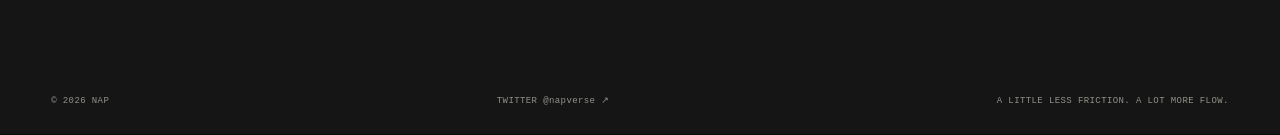
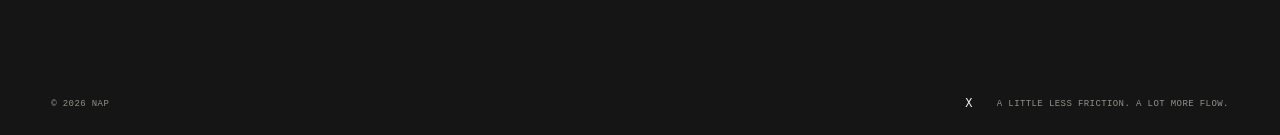
Before and after one commit to farzeenilyaszargar/Mandora, a Next.js app: page / in a window 1280 px wide. Shown: the part 2795-2930 px from the top of the page. Built offline with nearby package versions, Linux system fonts and the light colour scheme.

Commit message:
Group minimal X link and tagline on right of footer

```diff
--- a/app/contrast.css
+++ b/app/contrast.css
@@ -130,3 +130,9 @@
 
 .nap-step-symbol svg { display: block; width: 56px; height: 56px; }
 @media (max-width: 700px) { .nap-step-symbol svg { width: 48px; height: 48px; } }
+
+.nap-footer-bottom { align-items: center; }
+.nap-footer-right { display: flex; align-items: center; justify-content: flex-end; gap: 24px; }
+.nap-footer-right a { font-size: 12px; color: #f3f3ed; }
+.nap-footer-right a:hover { opacity: .65; }
+@media (max-width: 700px) { .nap-footer-bottom { align-items: flex-start; } .nap-footer-right { gap: 14px; } .nap-footer-right span { max-width: 170px; text-align: right; } }
--- a/app/page.tsx
+++ b/app/page.tsx
@@ -74,7 +74,13 @@ export default function Home() {
         <NapDownload />
       </section>
       <footer className="nap-site-footer nap-section">
-        <div className="nap-footer-bottom"><span>© 2026 NAP</span><a href="https://x.com/napverse" target="_blank" rel="noopener noreferrer">TWITTER @napverse ↗</a><span>A LITTLE LESS FRICTION. A LOT MORE FLOW.</span></div>
+        <div className="nap-footer-bottom">
+          <span>© 2026 NAP</span>
+          <div className="nap-footer-right">
+            <a href="https://x.com/napverse" target="_blank" rel="noopener noreferrer" aria-label="Nap on X">X</a>
+            <span>A LITTLE LESS FRICTION. A LOT MORE FLOW.</span>
+          </div>
+        </div>
       </footer>
       <DeferredLiquidField />
     </main>
```
